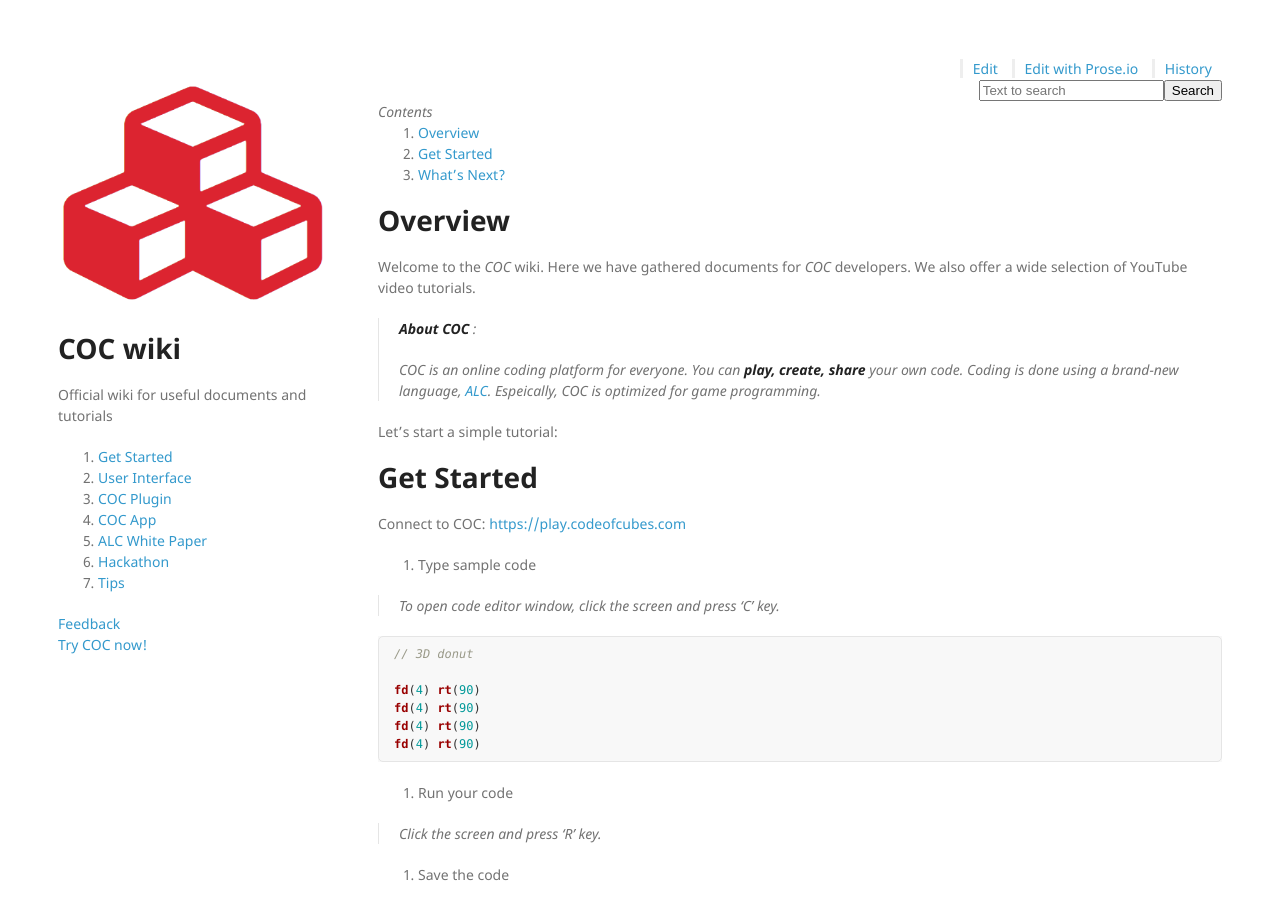
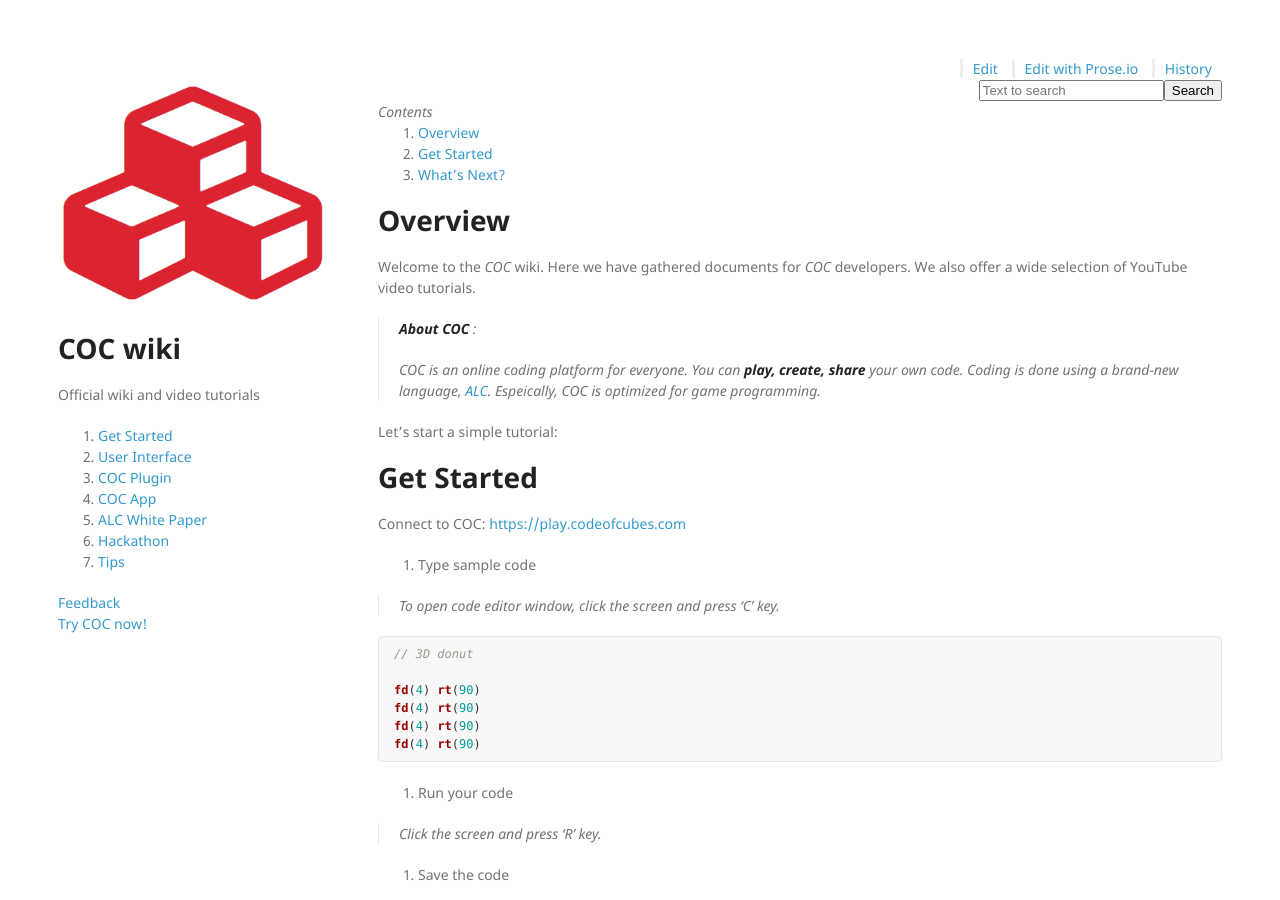
Before and after one commit to daisykim/daisykim.github.io, a Jekyll site: the page built from index.md, in a window 1280 px wide and 900 px high. Built offline with Jekyll 4.4.1, drawn with Linux system fonts in a browser that asks for light colours; nearby versions of some CDN libraries.

Commit message:
Update config

```diff
--- a/_config.yml
+++ b/_config.yml
@@ -1,5 +1,5 @@
 title: COC wiki
-description: Official wiki for useful documents and tutorials
+description: Official wiki and video tutorials
 show_downloads: false
 git_branch: master
 logo_url: http://wiki.codeofcubes.com/img/coc-logo.png
```
